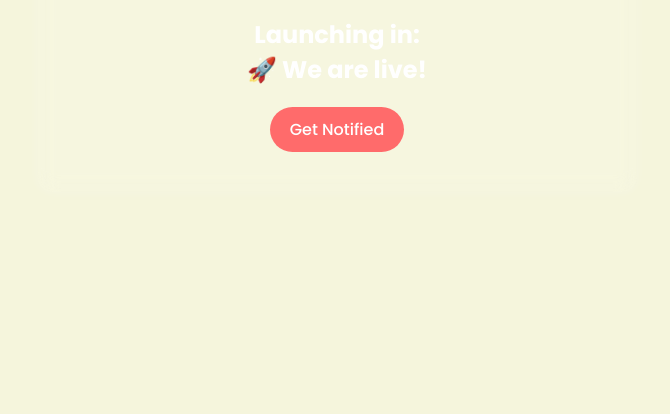
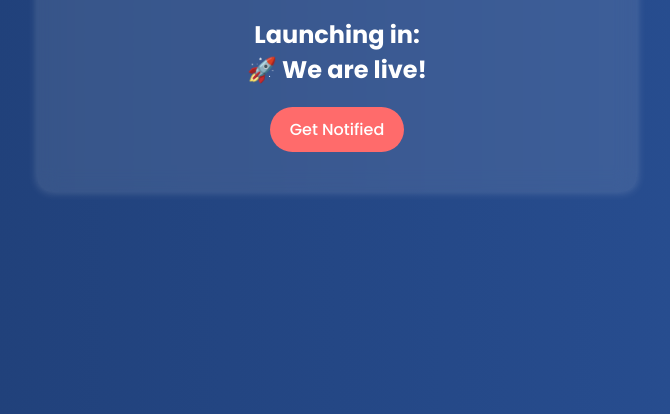
Before and after one commit to gaurav-rvce/my-website, a plain HTML site: page index.html in a window 1280 px wide. Shown: the part 386-800 px from the top of the page, without its empty margins (303-973 px from the left). Drawn offline with Linux system fonts and the light colour scheme.

Commit message:
reverted

```diff
--- a/styles.css
+++ b/styles.css
@@ -8,7 +8,7 @@
 }
 
 body {
-    background: #f5f5dc;
+    background: linear-gradient(to right, #1e3c72, #2a5298);
     color: white;
     display: flex;
     align-items: center;
```
